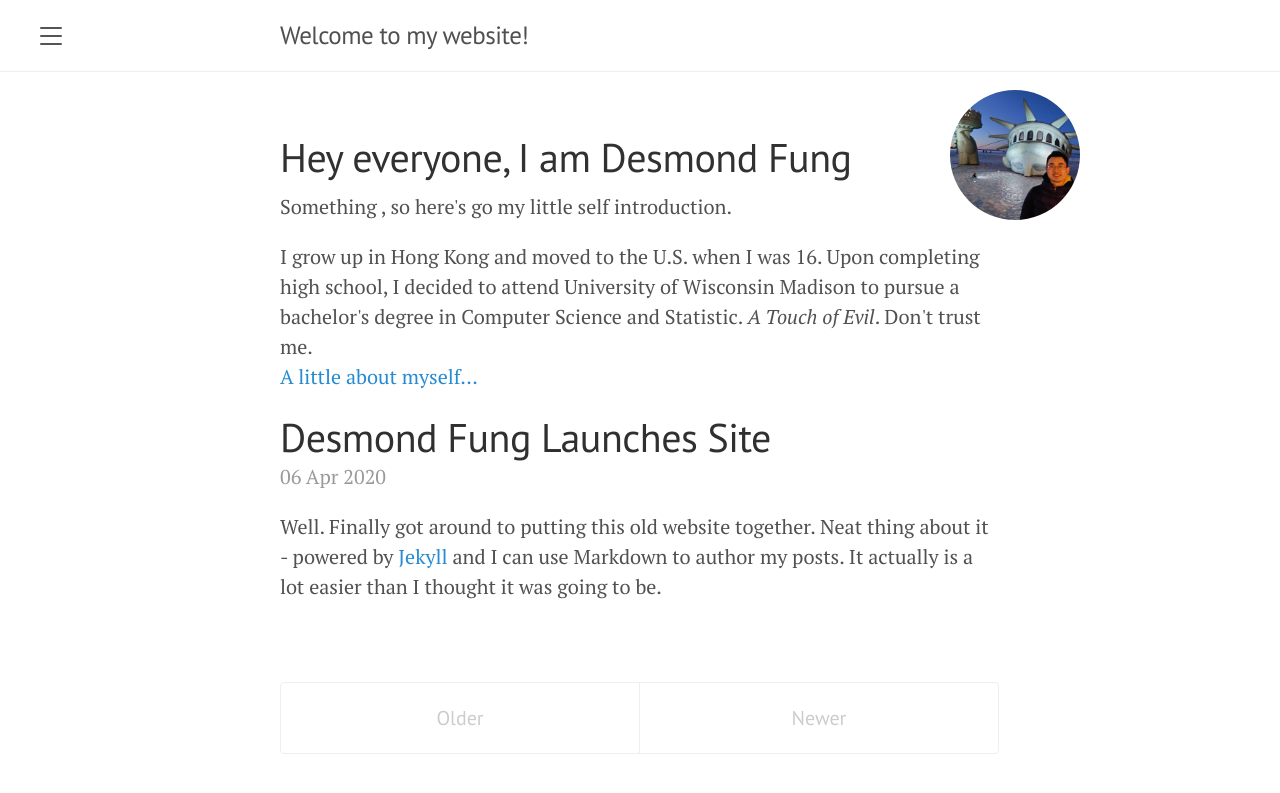
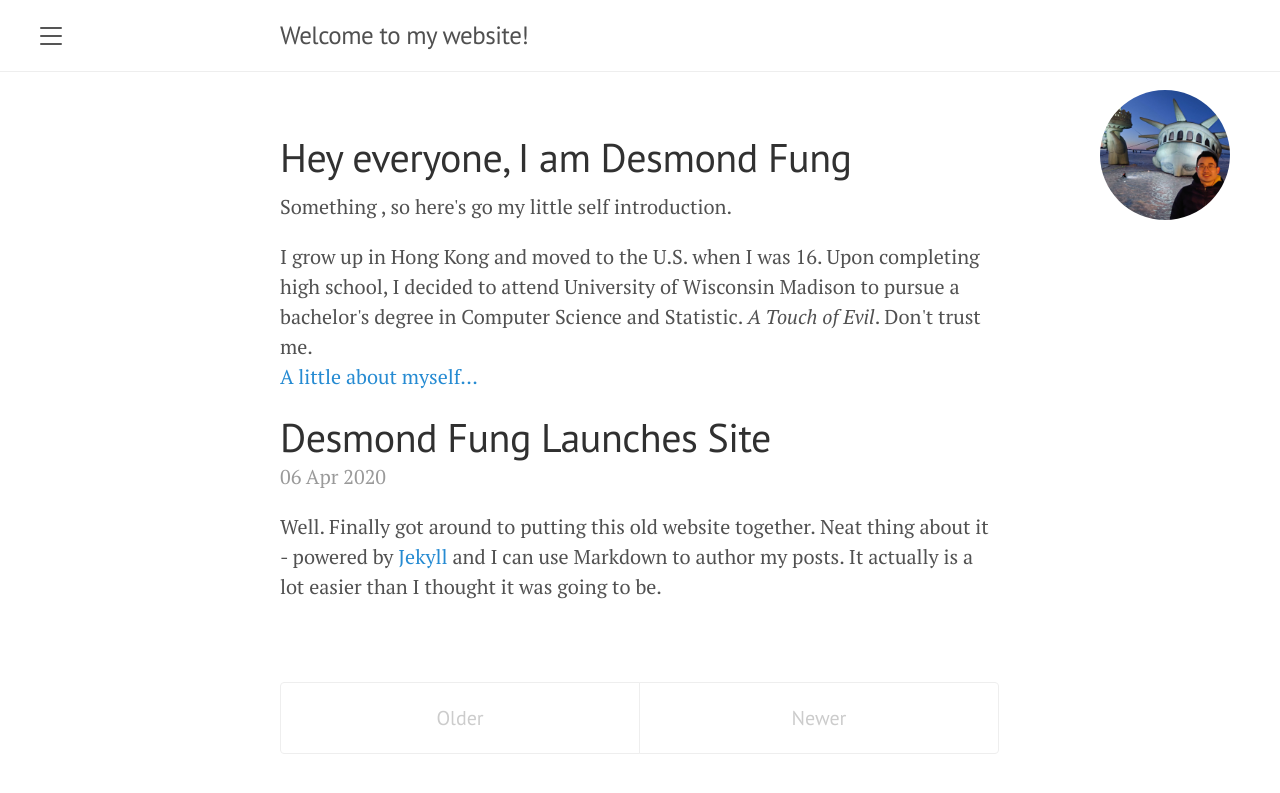
Before and after one commit to ddhangdd/ddhangdd.github.io, a Jekyll site: the page built from index.html, in a window 1280 px wide. Shown: the top 793 px of the page. Built offline with Jekyll 4.4.1, drawn with Linux system fonts in a browser that asks for light colours; the list of posts is cut into pages by our own code.

Commit message:
Update lanyon.css

```diff
--- a/public/css/lanyon.css
+++ b/public/css/lanyon.css
@@ -71,7 +71,7 @@ h1, h2, h3, h4, h5, h6 {
     text-align: center;
     position: absolute;
     top: 90px;
-    right: -950px;
+    right: -1100px;
 }
 
 #avatar{
```
